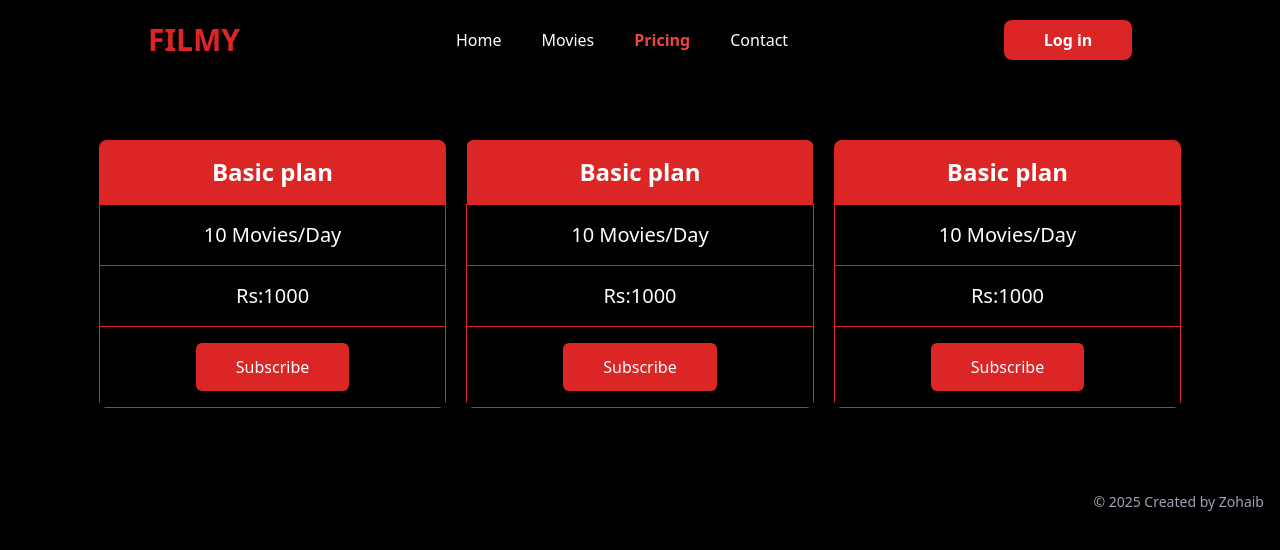
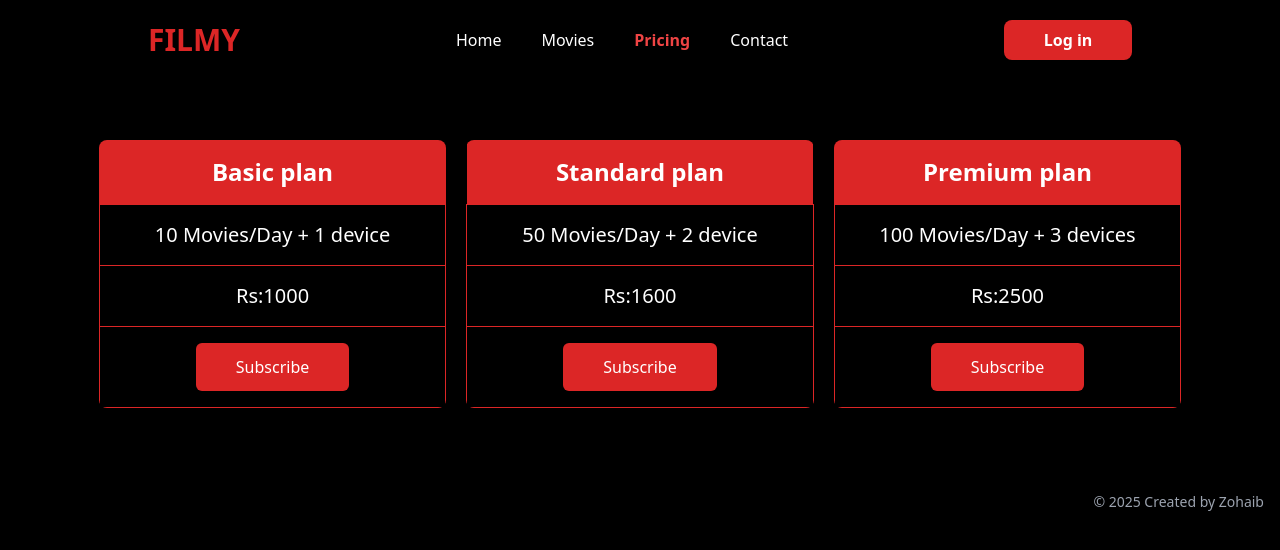
Before and after one commit to Zohaib2024/react-movie-app, a React (Create React App) app: page /Pricing in a window 1280 px wide. Shown: the top 550 px of the page. Built offline with nearby package versions, Linux system fonts and the light colour scheme.

Commit message:
commit 2

```diff
--- a/src/Priceingpage.js
+++ b/src/Priceingpage.js
@@ -4,9 +4,21 @@ const Priceingpage = () => {
   return (
     <div className=" bg-black flex items-center justify-center p-5">
       <div className="grid grid-cols-1 sm:grid-cols-1 md:grid-cols-2 lg:grid-cols-3 gap-2 sm:gap-3 md:gap-4 lg:gap-5 ">
-        <Pricebox plan=" Basic plan" data="10 Movies/Day" price="Rs:1000" />
-        <Pricebox plan=" Basic plan" data="10 Movies/Day" price="Rs:1000" />
-        <Pricebox plan=" Basic plan" data="10 Movies/Day" price="Rs:1000" />
+        <Pricebox
+          plan=" Basic plan"
+          data="10 Movies/Day + 1 device"
+          price="Rs:1000"
+        />
+        <Pricebox
+          plan=" Standard plan"
+          data="50 Movies/Day + 2 device"
+          price="Rs:1600"
+        />
+        <Pricebox
+          plan=" Premium plan"
+          data="100 Movies/Day + 3 devices"
+          price="Rs:2500"
+        />
       </div>
     </div>
   );
```
